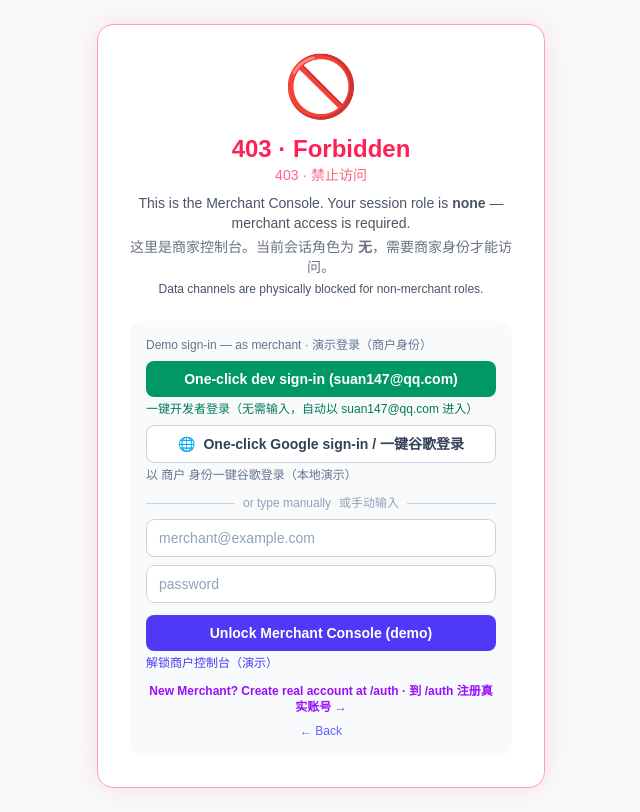
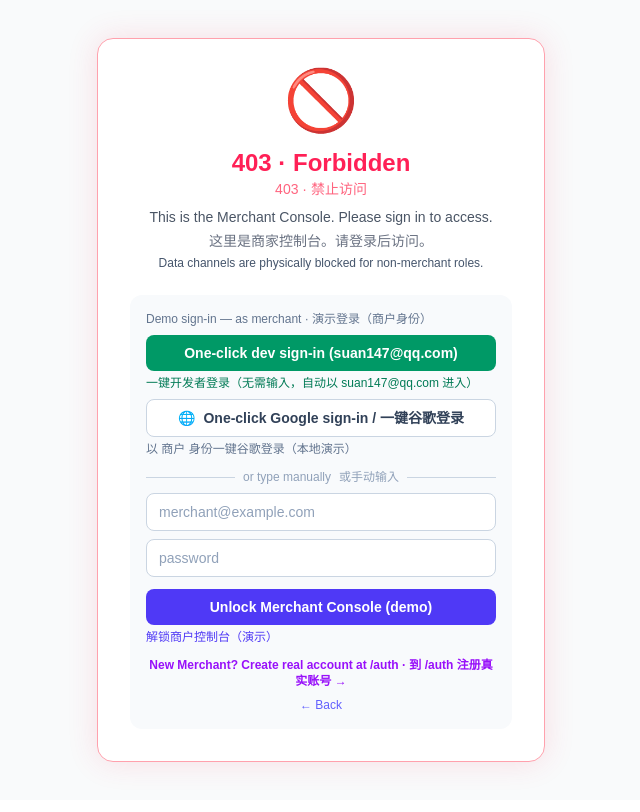
Before and after one commit to fv1388/G-CrowdBang, a Next.js app: page /admin in a window 1280 px wide. Shown: the whole page, without its empty margins (319-959 px from the left). Built offline with nearby package versions, Linux system fonts and the light colour scheme; no server answers.

Commit message:
fix: remove merchant-role gate on admin console (any signed-in user can access)

```diff
--- a/src/app/admin/page.jsx
+++ b/src/app/admin/page.jsx
@@ -22,7 +22,7 @@
 export default function MerchantConsole() {
   const { session, loading } = useAuthSession();
   // 角色大小写不敏感判定（auth 层实际下发小写 merchant，'MERCHANT' 亦兼容）
-  const isMerchant = !loading && session?.role?.toUpperCase() === "MERCHANT";
+  const isMerchant = !loading && !!session?.uid;
   const merchantId = session?.uid ?? null;
 
   // ---- PayPal 充值 ----
@@ -267,11 +267,10 @@
           <h1 className="mt-4 text-2xl font-bold text-rose-500">403 · Forbidden</h1>
           <p className="text-sm text-rose-400">403 · 禁止访问</p>
           <p className="mt-2 text-sm text-gray-600">
-            This is the Merchant Console. Your session role is{" "}
-            <strong>{session?.role ?? "none"}</strong> — merchant access is required.
+            This is the Merchant Console. Please sign in to access.
           </p>
           <p className="mt-1 text-sm text-gray-500">
-            这里是商家控制台。当前会话角色为 <strong>{session?.role ?? "无"}</strong>，需要商家身份才能访问。
+            这里是商家控制台。请登录后访问。
           </p>
           <p className="mt-1 text-xs text-slate-600">
             Data channels are physically blocked for non-merchant roles.
```
